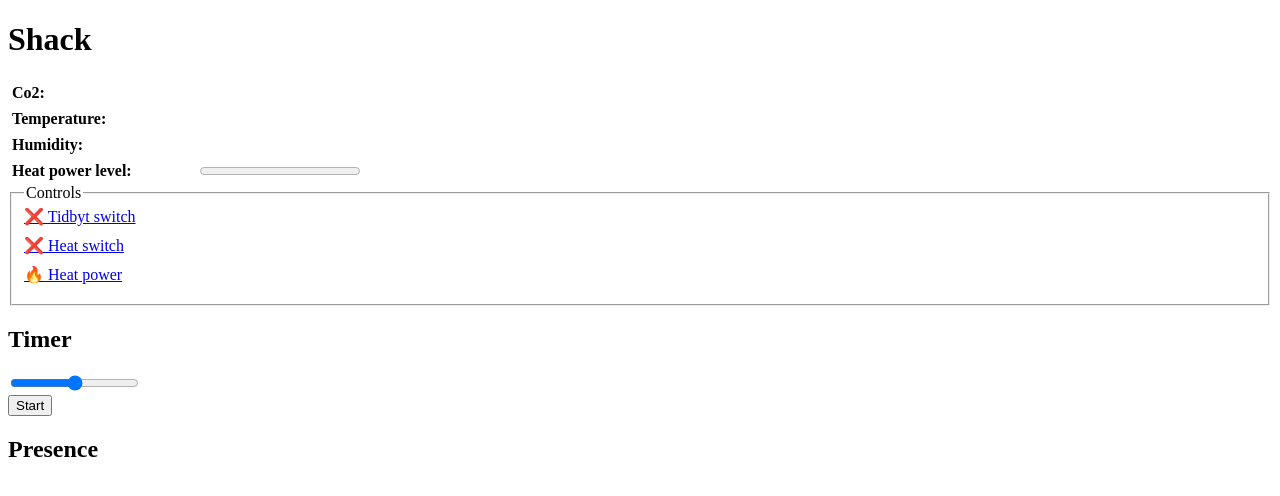
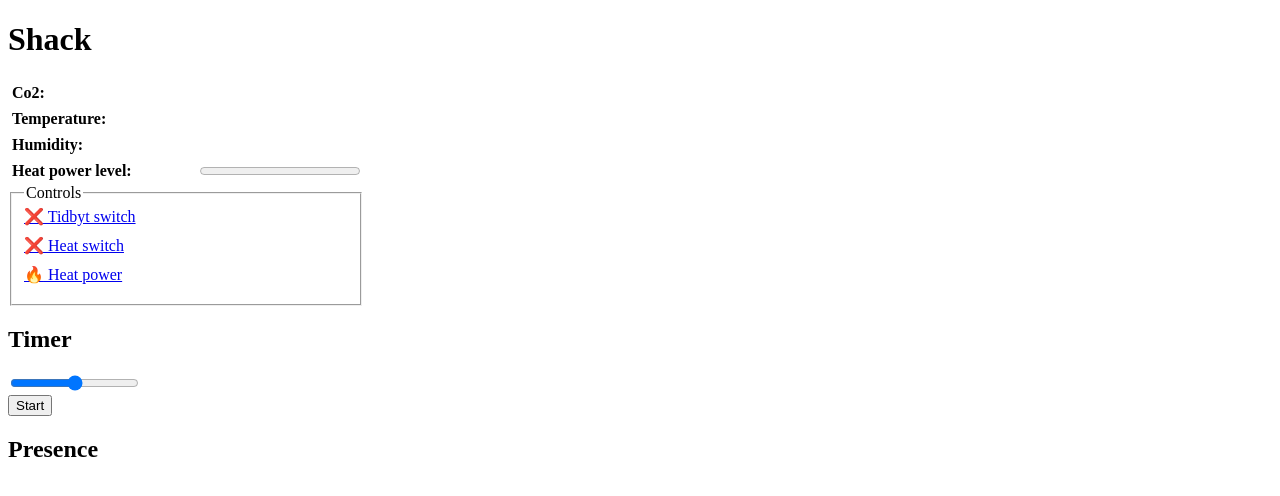
Before and after one commit to wolffiex/shack, a Django app: template ha/templates/dashboard.html in a window 1280 px wide. Shown: the top 496 px of the page. Run offline with Django 5.2, Linux system fonts and the light colour scheme; the template is opened without the code that fills it, so the values that code supplies are empty.

Commit message:
Container for dashboard

```diff
--- a/ha/templates/dashboard.html
+++ b/ha/templates/dashboard.html
@@ -4,6 +4,11 @@
 
 <head>
   <style>
+    .container {
+      width: fit-content;
+      /* or */
+      /* display: inline-block; */
+    }
     table {
       border-collapse: collapse;
     }
@@ -25,6 +30,7 @@
 
 <body>
   <h1>Shack</h1>
+  <div class="container">
     <table>
       <tr>
         <td>Co2:</td>
@@ -50,7 +56,8 @@
     <fieldset>
       <legend>Controls</legend>
       <div>
-      <a href="{% url 'control' name='tidbyt_switch'%}?action={% if tidbyt_switch %}turn_off{% else %}turn_on{% endif %}">
+        <a
+          href="{% url 'control' name='tidbyt_switch'%}?action={% if tidbyt_switch %}turn_off{% else %}turn_on{% endif %}">
           <span>{% if tidbyt_switch %}✅{% else %}❌{% endif %}</span> Tidbyt switch
         </a>
       </div>
@@ -82,6 +89,7 @@
         {% endfor %}
       </ul>
     </div>
+  </div>
 </body>
 
 </html>
```
Lines whose indentation alone changed are shown as unchanged.
